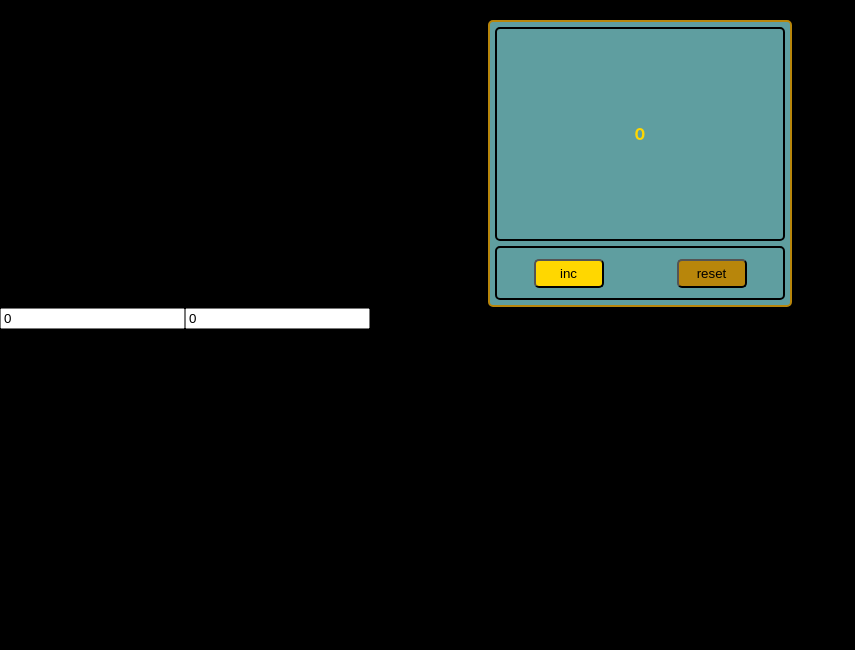
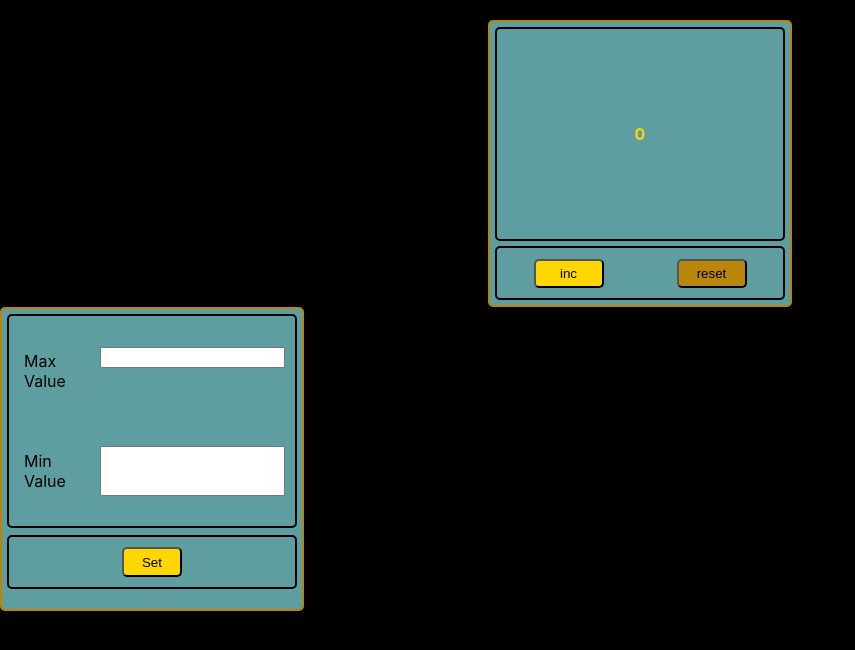
Before and after one commit to Arhontes/Counter, a React (Create React App) app: page / in a window 1280 px wide. Shown: the top 650 px of the page, without its empty margins (0-855 px from the left). Built offline with nearby package versions, Linux system fonts and the light colour scheme.

Commit message:
unable strict mode

```diff
--- /dev/null
+++ b/src/components/Settings/Settings.module.css
@@ -0,0 +1,53 @@
+.settings{
+    display: flex;
+    flex-direction: column;
+    justify-content: space-between;
+    background-color:cadetblue;
+    max-width: 300px;
+    max-height: 300px;
+    min-width: 300px;
+    min-height: 300px;
+    border: 2px solid darkgoldenrod;
+    border-radius: 5px;
+
+}
+.inputZone{
+    display: flex;
+    flex-direction: column;
+    justify-content: space-around;
+    align-items: center;
+    padding: 5px;
+    min-height: 200px;
+    margin: 5px;
+    border-radius: 5px;
+    border: 2px solid black;
+}
+.setZone{
+    display: flex;
+    flex-direction: row;
+    margin: 5px;
+}
+.description{
+    padding: 5px;
+}
+.setZone input{
+    text-align:end;
+}
+.setButton{
+    display: grid;
+    justify-content: space-around;
+    align-items: center;
+    min-height: 50px;
+    border: 2px solid black;
+    border-radius: 5px;
+    margin: 2px 5px 40px 5px;
+}
+.setButton button{
+    min-height: 30px;
+    min-width: 60px;
+    background-color: gold;
+    border-radius: 5px;
+}
+.activator{
+    background-color: cadetblue;
+}
--- a/src/components/Settings/Settings.tsx
+++ b/src/components/Settings/Settings.tsx
@@ -1,42 +1,34 @@
-import React, {ChangeEvent, useState} from 'react';
-
+import React, {ChangeEvent} from 'react';
+import s from './Settings.module.css'
 export type SettingsPropsType={
-
+    maxValue:number
+    minValue:number
+    setMaxValueHandler:(el:ChangeEvent<HTMLInputElement>)=>void
+    setMinValueHandler:(el:ChangeEvent<HTMLInputElement>)=>void
+    setSettingsToLocalStorage:()=>void
 }
 
 function Settings(props:SettingsPropsType) {
 
-    const [minMaxValue,setMinMaxValue] = useState([0,0])
-    const [minValue, maxValue] = minMaxValue
-
-    const setMaxValueHandler = (el:ChangeEvent<HTMLInputElement>)=>{
-        if(+el.currentTarget.value>=minValue){
-            const tempMaxValue = parseInt(el.currentTarget.value)
-            setMinMaxValue([minValue, tempMaxValue])
-        }
-        else{
-            alert("can't set maxValue")
-        }
-
-
-    }
-    const setMinValueHandler = (el:ChangeEvent<HTMLInputElement>)=>{
-        if(+el.currentTarget.value<maxValue){
-            const tempMinValue = parseInt(el.currentTarget.value)
-            setMinMaxValue([tempMinValue, maxValue])
-        }
-        else{
-            alert("can't set minValue")
-        }
-
-
-    }
-
 
     return (
-        <div>
-            <input onChange={setMaxValueHandler} value={maxValue} type={"number"}/>
-            <input onChange={setMinValueHandler}  value={minValue} type={"number"}/>
+        <div className={s.settings}>
+            <div className={s.inputZone}>
+                <div className={s.setZone}>
+                    <div className={s.description}>Max Value</div>
+                    <div><input onChange={props.setMaxValueHandler} value={props.maxValue} type={"number"}/></div>
+                </div>
+               <div className={s.setZone}>
+                   <div className={s.description}>Min Value</div>
+                   <input onChange={props.setMinValueHandler}  value={props.minValue} type={"number"}/>
+               </div>
+
+            </div>
+
+            <div className={s.setButton}>
+                <button onClick={props.setSettingsToLocalStorage}>Set</button>
+            </div>
+
         </div>
     );
 }
```
